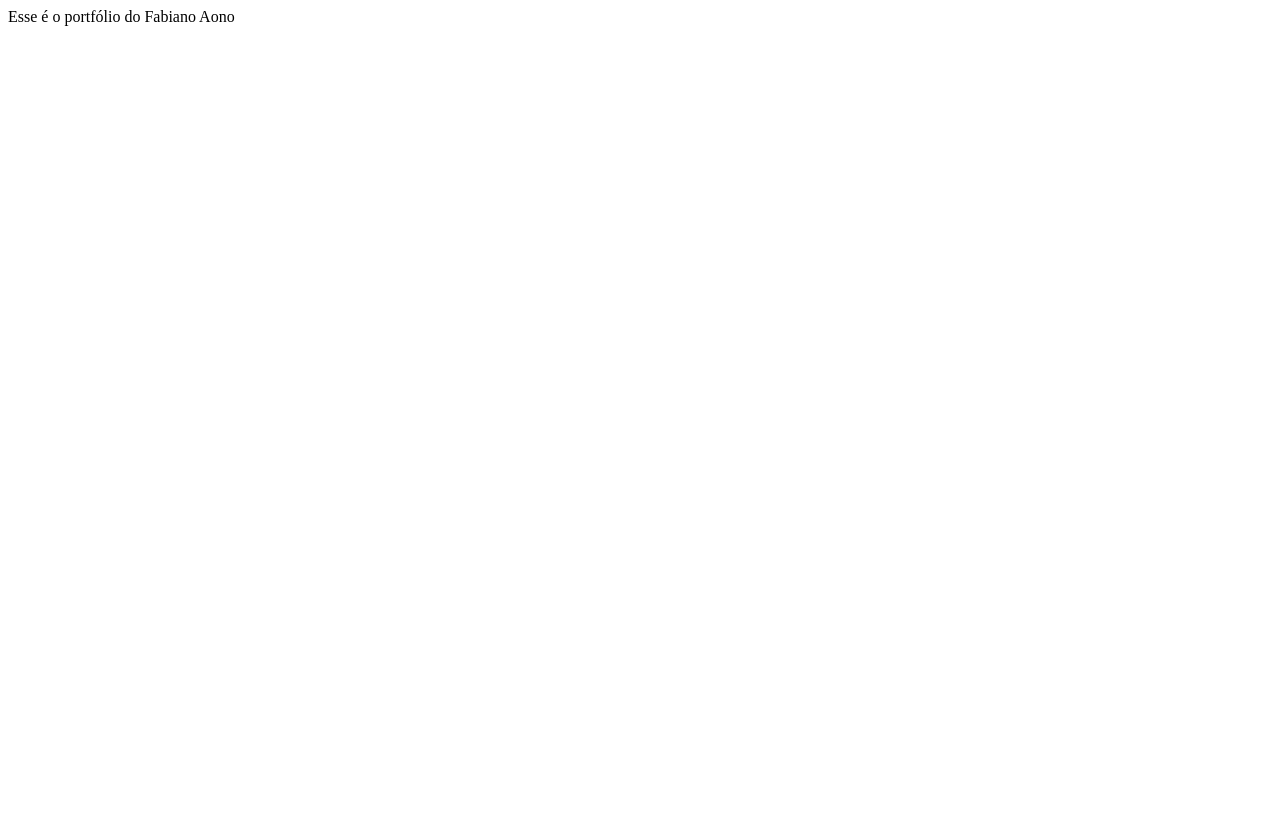
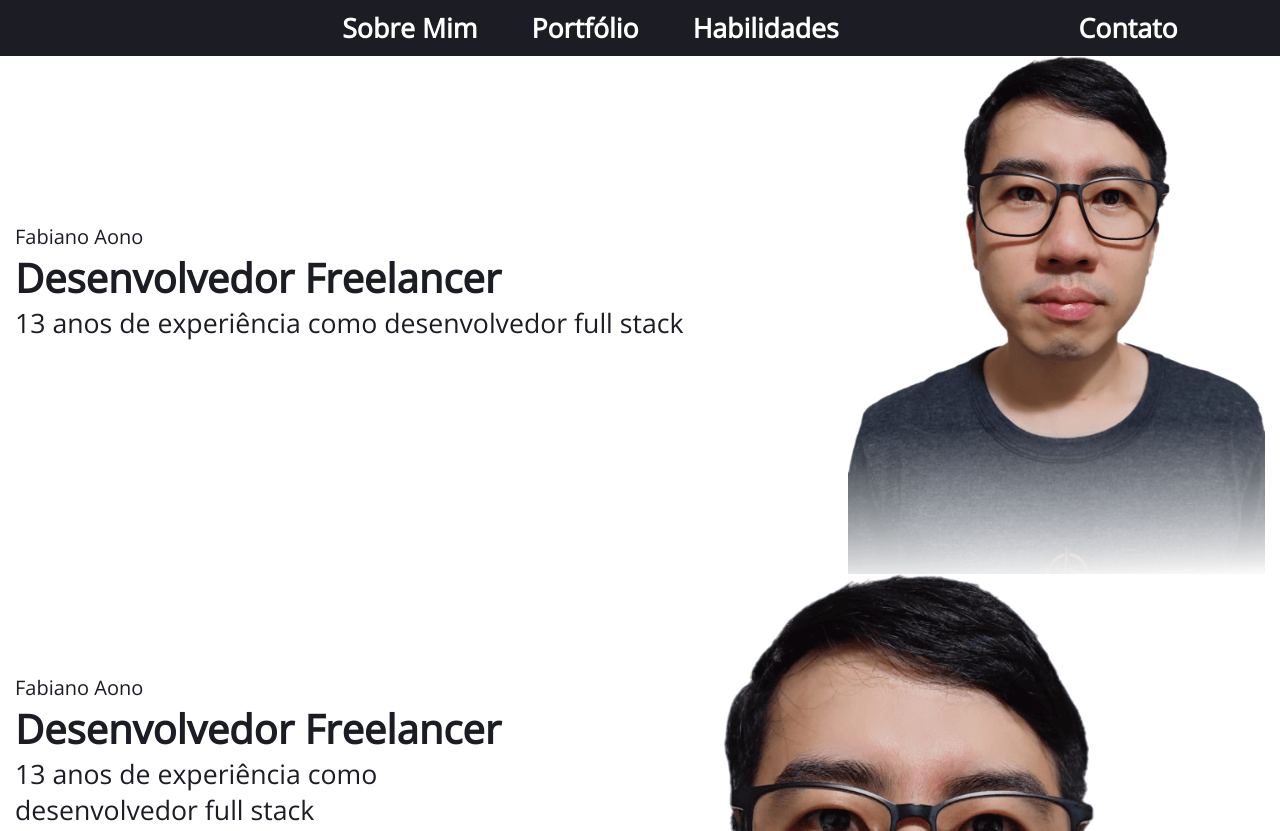
Before and after one commit to fabianoaono/fabianoaono.github.io, a plain HTML site: page index.html in a window 1280 px wide. Shown: the top 831 px of the page. Before the commit the page ends 800 px from the top, so only its background shows below. Drawn offline with nearby package versions, Linux system fonts and the light colour scheme.

Commit message:
Commit inicial

```diff
--- /dev/null
+++ b/css/style.css
@@ -0,0 +1,107 @@
+* {
+    padding: 0;
+    margin: 0;
+    font-family: 'Open Sans', sans-serif;
+    box-sizing: border-box;
+
+}
+
+html {
+    scroll-behavior:smooth
+}
+
+div#interface {
+    height: 100vh;
+    width: 100%;
+}
+
+/* Formatação do menu */
+nav {
+    display: flex;
+    align-items: center;
+    justify-content: space-between;
+    padding-left: 8%;
+    padding-right: 8%;
+}
+
+nav#menu {
+    text-align: center;
+}
+
+nav#menu ul li {
+    list-style-type: none;
+    display: inline-block;
+    padding: 10px 25px;
+}
+
+nav#menu ul li a {
+    text-decoration: none;
+    text-transform: capitalize;
+    font-size: 20pt;
+    font-weight: bold;
+    color: white;
+}
+
+nav#menu a {
+    text-decoration: none;
+    text-transform: capitalize;
+    font-size: 20pt;
+    font-weight: bold;
+    color: white;
+}
+
+/* Formatação do body */
+body {
+    background-color: #1C1D24;
+    color: white;
+}
+
+/* Formatação do section-topo */
+section#section-topo {
+    background-color: white;
+    color: #1C1D24;
+}
+
+div#topo {
+    display: flex;
+    margin: 0px 15px;
+
+}
+
+div#topo header {
+    padding-top: 20%;
+}
+
+div#topo h1 {
+    font-size: 30pt;
+    font-weight: bolder;
+}
+
+div#topo h2 {
+    font-size: 20pt;
+    font-weight: lighter;
+}
+
+div#topo h5 {
+    font-size: 15pt;
+    font-weight: lighter;
+}
+
+div#topo img#fabiano {
+    width: 100%;
+    margin-bottom: -5px;
+}
+
+.flex-child-1 {
+    flex: 1;
+}
+
+.flex-child-2 {
+    flex: 2;
+}
+
+/* Formatação do section-projetos */
+section#section-portfolio {
+    background-color: white;
+    color: #1C1D24;
+}
--- a/index.html
+++ b/index.html
@@ -4,9 +4,66 @@
     <meta charset="UTF-8">
     <meta http-equiv="X-UA-Compatible" content="IE=edge">
     <meta name="viewport" content="width=device-width, initial-scale=1.0">
-    <title>Portfólio Fabiano Aono</title>
+    <title>Portfólio | Fabiano Aono</title>
+
+    <link rel="preconnect" href="https://fonts.googleapis.com">
+    <link rel="preconnect" href="https://fonts.gstatic.com" crossorigin>
+    <link href="https://fonts.googleapis.com/css2?family=Open+Sans&display=swap" rel="stylesheet">
+
+    <link rel="stylesheet" href="css/style.css">
 </head>
 <body>
-    Esse é o portfólio do Fabiano Aono
+
+    <div id="interface">
+
+        <header id="cabecalho">
+            <nav id="menu">
+                <h2></h2>
+                <ul>
+                    <li><a href="#">Sobre mim</a></li>
+                    <li><a href="#section-portfolio">Portfólio</a></li>
+                    <li><a href="#section-habilidades">Habilidades</a></li>
+                </ul>
+                <a href="#">Contato</a>
+            </nav>
+        </header>
+        <section id="section-topo">
+            <div id="topo">
+                <div class="flex-child-2">
+                    <header>
+                        <h5>Fabiano Aono</h5>
+                        <h1>Desenvolvedor Freelancer</h1>
+                        <h2>13 anos de experiência como desenvolvedor full stack</h2>
+                    </header>
+                </div>
+                <div class="flex-child-1">
+                    <picture>
+                        <source media="(max-width: 350px)" alt="Foto do Fabiano Aono" srcset="img/foto-perfil-fabiano-300.png">
+                        <source media="(max-width: 650px)" alt="Foto do Fabiano Aono" srcset="img/foto-perfil-fabiano-600.png">
+                        <img id="fabiano" src="img/foto-perfil-fabiano-1000.png" alt="Foto do Fabiano Aono">
+                    </picture>
+                </div>
+            </div>
+        </section>
+        <section id="section-portfolio">
+            <div id="topo">
+                <div class="flex-child2">
+                    <header>
+                        <h5>Fabiano Aono</h5>
+                        <h1>Desenvolvedor Freelancer</h1>
+                        <h2>13 anos de experiência como desenvolvedor full stack</h2>
+                    </header>
+                </div>
+                <div class="flex-child">
+                    <picture>
+                        <source media="(max-width: 350px)" alt="Foto do Fabiano Aono" srcset="img/foto-perfil-fabiano-300.png">
+                        <source media="(max-width: 650px)" alt="Foto do Fabiano Aono" srcset="img/foto-perfil-fabiano-600.png">
+                        <img id="fabiano" src="img/foto-perfil-fabiano-1000.png" alt="Foto do Fabiano Aono">
+                    </picture>
+                </div>
+            </div>
+        </section>
+
+    </div>
 </body>
 </html>
```
Also changed, not shown: img/foto-perfil-fabiano-1000.png (added), img/foto-perfil-fabiano-300.png (added), img/foto-perfil-fabiano-600.png (added).
